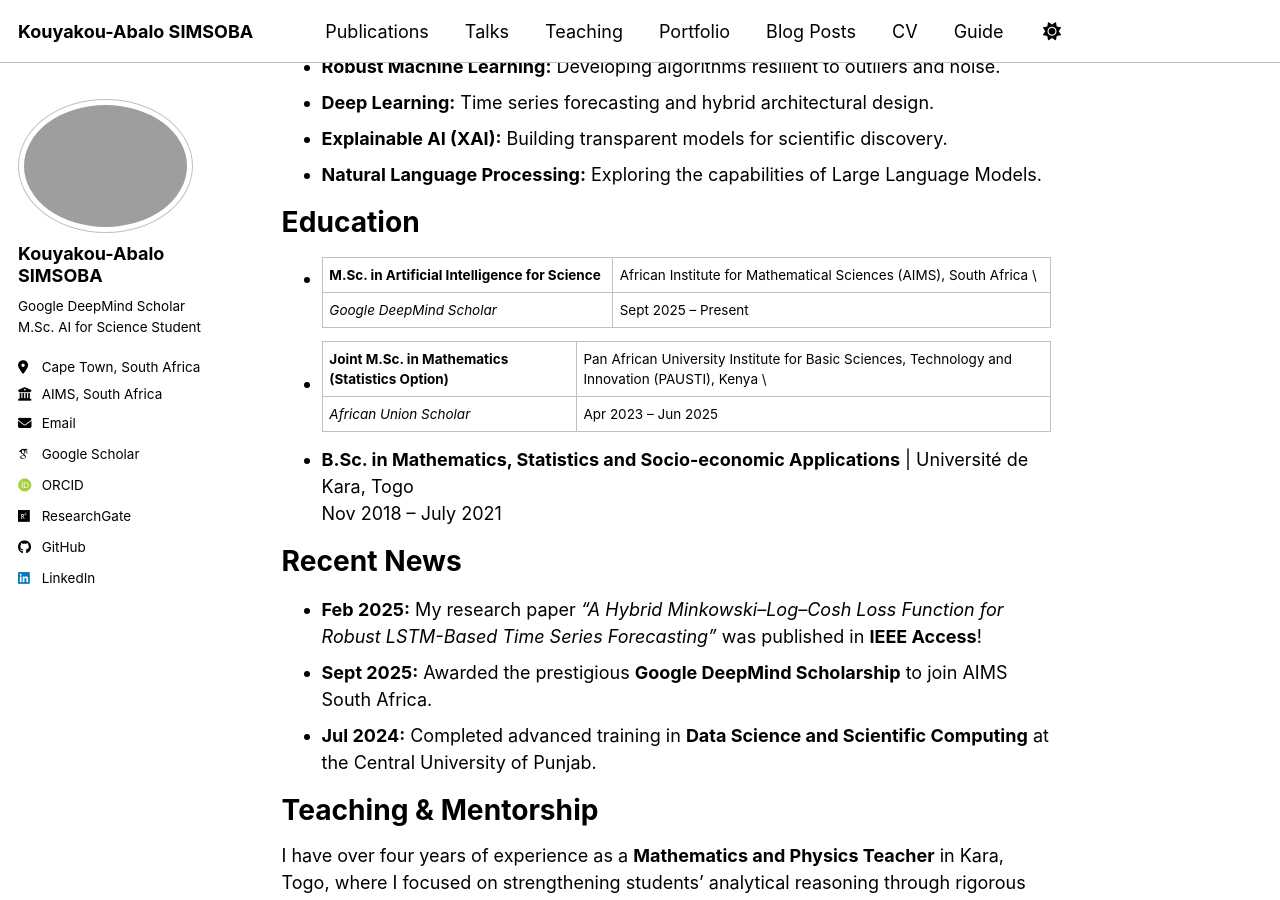
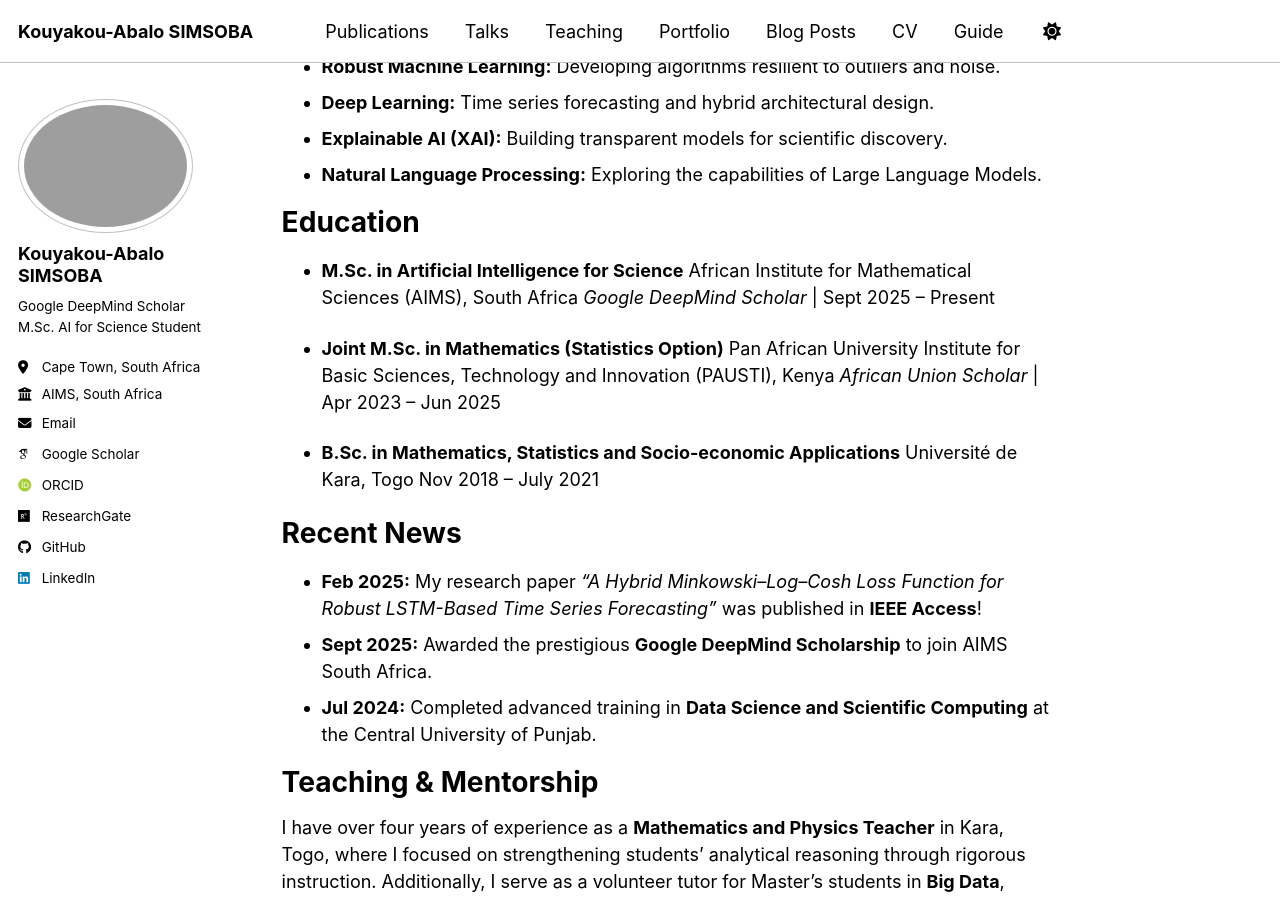
Before and after one commit to abalosimsoba-prog/abalosimsoba-prog.github.io, a Jekyll site: the page built from _pages/about.md, in a window 1280 px wide and 900 px high, scrolled down 397 px. Built offline with Jekyll 4.4.1, drawn with Linux system fonts in a browser that asks for light colours; some web fonts are replaced; a script bundle is joined from its source files by our own code; library files that are not in the unit come from our copies.

```diff
--- a/_pages/about.md
+++ b/_pages/about.md
@@ -22,11 +22,16 @@ Research Interests
 
 Education
 ======
-* **M.Sc. in Artificial Intelligence for Science** | African Institute for Mathematical Sciences (AIMS), South Africa \
+* **M.Sc. in Artificial Intelligence for Science**
+  African Institute for Mathematical Sciences (AIMS), South Africa
   *Google DeepMind Scholar* | Sept 2025 – Present
-* **Joint M.Sc. in Mathematics (Statistics Option)** | Pan African University Institute for Basic Sciences, Technology and Innovation (PAUSTI), Kenya \
+
+* **Joint M.Sc. in Mathematics (Statistics Option)**
+  Pan African University Institute for Basic Sciences, Technology and Innovation (PAUSTI), Kenya
   *African Union Scholar* | Apr 2023 – Jun 2025
-* **B.Sc. in Mathematics, Statistics and Socio-economic Applications** | Université de Kara, Togo \
+
+* **B.Sc. in Mathematics, Statistics and Socio-economic Applications**
+  Université de Kara, Togo
   Nov 2018 – July 2021
 
 Recent News
```
